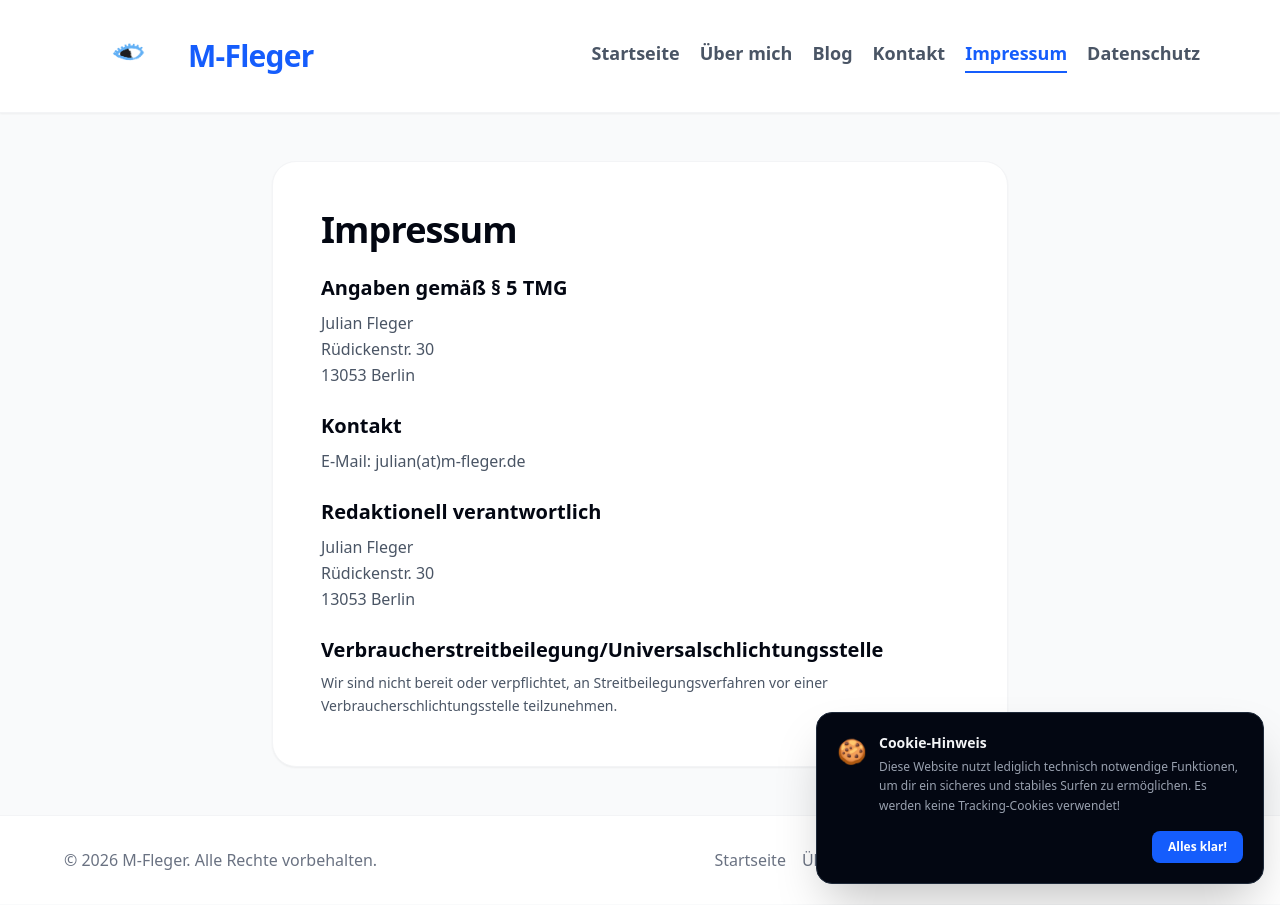
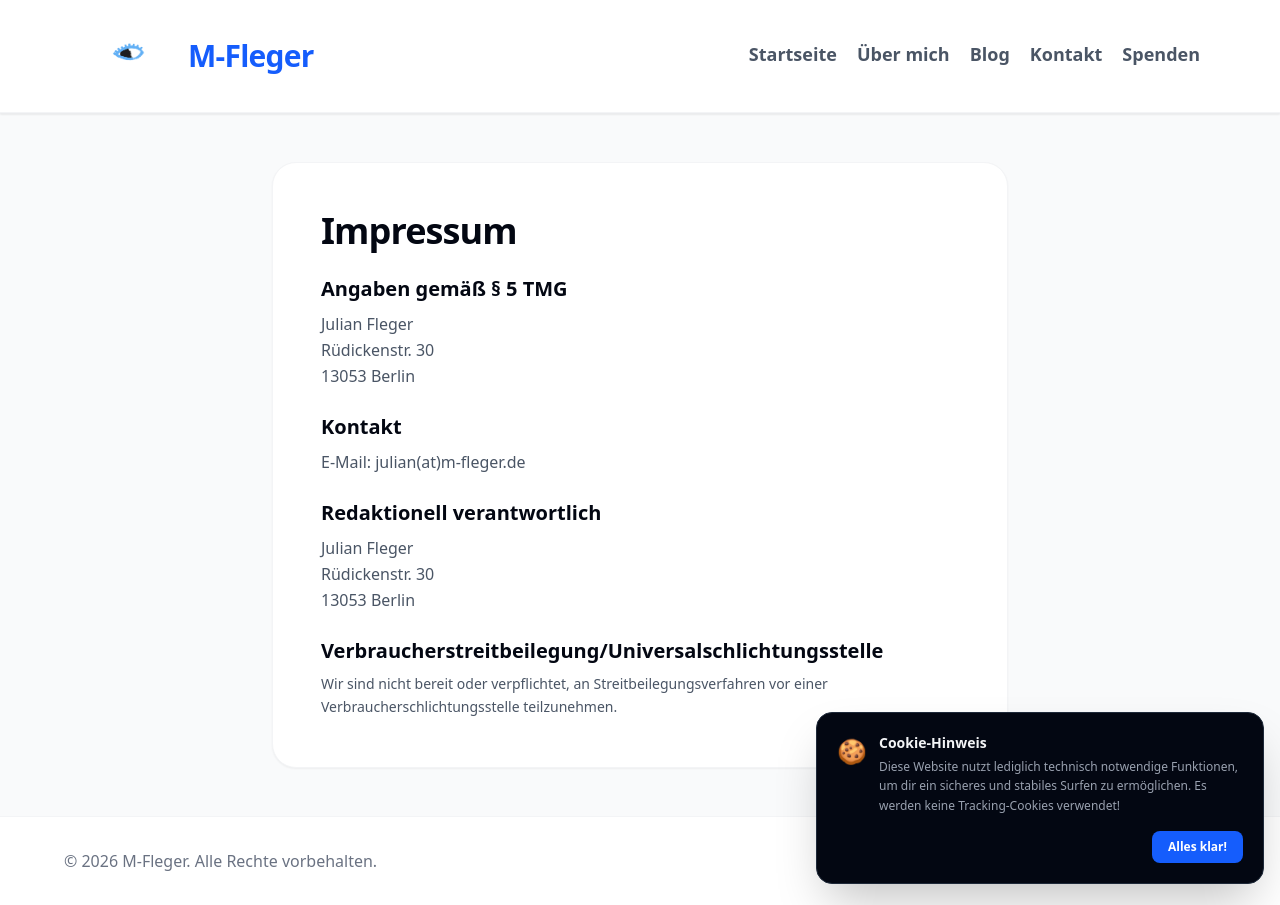
Before and after one commit to julian13053/julian13053.github.io, a Jekyll site: the page built from impressum.md, in a window 1280 px wide. Built offline with Jekyll 4.4.1, drawn with Linux system fonts in a browser that asks for light colours.

Commit message:
Update impressum.md

```diff
--- a/impressum.md
+++ b/impressum.md
@@ -14,20 +14,7 @@
 
     <!-- NAVIGATION -->
     <nav class="bg-white border-b border-gray-100 sticky top-0 z-50 shadow-xs">
-        <div class="max-w-6xl mx-auto px-4 py-4 flex flex-col md:flex-row justify-between items-center gap-4">
-            <a href="index.html" class="flex items-center gap-3 group no-underline text-current">
-                <img src="auge-logo.jpg" alt="M-Fleger Logo" class="w-16 h-14 md:w-24 md:h-20 rounded-xl md:rounded-2xl object-contain">
-                <span class="text-2xl md:text-3xl font-black tracking-tight text-blue-600">M-Fleger</span>
-            </a>
-            <div class="flex flex-wrap justify-center gap-x-5 gap-y-2 font-semibold text-gray-600 text-base md:text-lg">
-                <a href="index.html" class="hover:text-blue-600 hover:border-b-2 hover:border-blue-600 pb-1 no-underline">Startseite</a>
-                <a href="ueber-mich.html" class="hover:text-blue-600 hover:border-b-2 hover:border-blue-600 pb-1 no-underline">Über mich</a>
-                <a href="blog.html" class="hover:text-blue-600 hover:border-b-2 hover:border-blue-600 pb-1 no-underline">Blog</a>
-                <a href="kontakt.html" class="hover:text-blue-600 hover:border-b-2 hover:border-blue-600 pb-1 no-underline">Kontakt</a>
-                <a href="impressum.html" class="text-blue-600 border-b-2 border-blue-600 pb-1 no-underline">Impressum</a>
-                <a href="datenschutz.html" class="hover:text-blue-600 hover:border-b-2 hover:border-blue-600 pb-1 no-underline">Datenschutz</a>
-            </div>
-        </div>
+        {% include navigation.html %}
     </nav>
 
     <!-- INHALT -->
@@ -62,19 +49,7 @@
     </main>
 
     <!-- FOOTER -->
-    <footer class="bg-white border-t border-gray-100 py-8 px-4 text-center text-gray-500 font-medium">
-        <div class="max-w-6xl mx-auto flex flex-col md:flex-row justify-between items-center gap-4">
-            <p>&copy; 2026 M-Fleger. Alle Rechte vorbehalten.</p>
-            <div class="flex flex-wrap justify-center gap-4">
-                <a href="index.html" class="hover:text-blue-600 transition-colors no-underline">Startseite</a>
-                <a href="ueber-mich.html" class="hover:text-blue-600 transition-colors no-underline">Über mich</a>
-                <a href="blog.html" class="hover:text-blue-600 transition-colors no-underline">Blog</a>
-                <a href="kontakt.html" class="hover:text-blue-600 transition-colors no-underline">Kontakt</a>
-                <a href="impressum.html" class="hover:text-blue-600 transition-colors no-underline">Impressum</a>
-                <a href="datenschutz.html" class="hover:text-blue-600 transition-colors no-underline">Datenschutz</a>
-            </div>
-        </div>
-    </footer>
+    {% include footer.html %}
 
     {% include cookie-banner.html %}
 </body>
```
